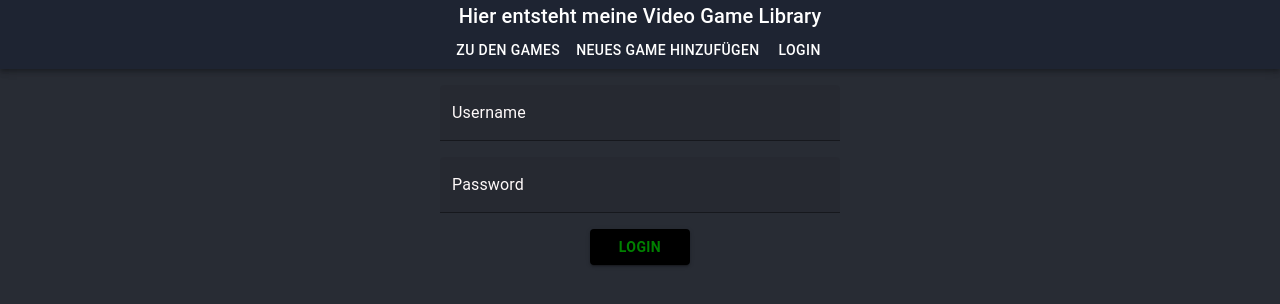
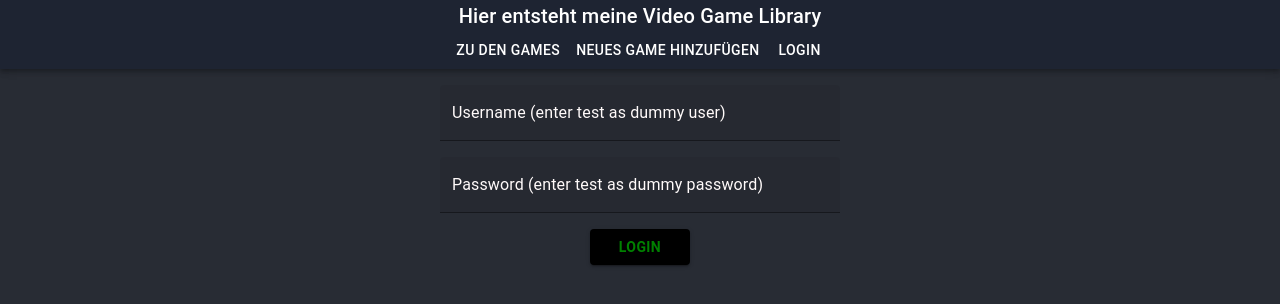
Before and after one commit to CodingRobIT/Digitales-Gesellenstueck, a React (Create React App) app in the folder frontend/: page /login in a window 1280 px wide. Shown: the top 304 px of the page. Built offline with nearby package versions, Linux system fonts and the light colour scheme; no server answers.

Commit message:
added placholder for test login

```diff
--- a/frontend/src/LoginPage.tsx
+++ b/frontend/src/LoginPage.tsx
@@ -30,7 +30,7 @@ export default function LoginPage(props: Props) {
     return (
         <FormContainer className="form-container" onSubmit={onSubmit} sx={{maxWidth: 400, mx: "auto"}}>
             <TextField id="input-with-sx"
-                       label="Username"
+                       label="Username (enter test as dummy user)"
                        variant="filled"
                        value={username}
                        InputProps={{sx: {color: "deepskyblue", fontWeight: "bold"}}}
@@ -39,7 +39,7 @@ export default function LoginPage(props: Props) {
             />
 
             <TextField
-                label="Password"
+                label="Password (enter test as dummy password)"
                 variant="filled"
                 value={password}
                 onChange={(event) => setPassword(event.target.value)}
@@ -63,6 +63,7 @@ export default function LoginPage(props: Props) {
                     }}>
                 Login
             </Button>
+
         </FormContainer>
 
     )
```
